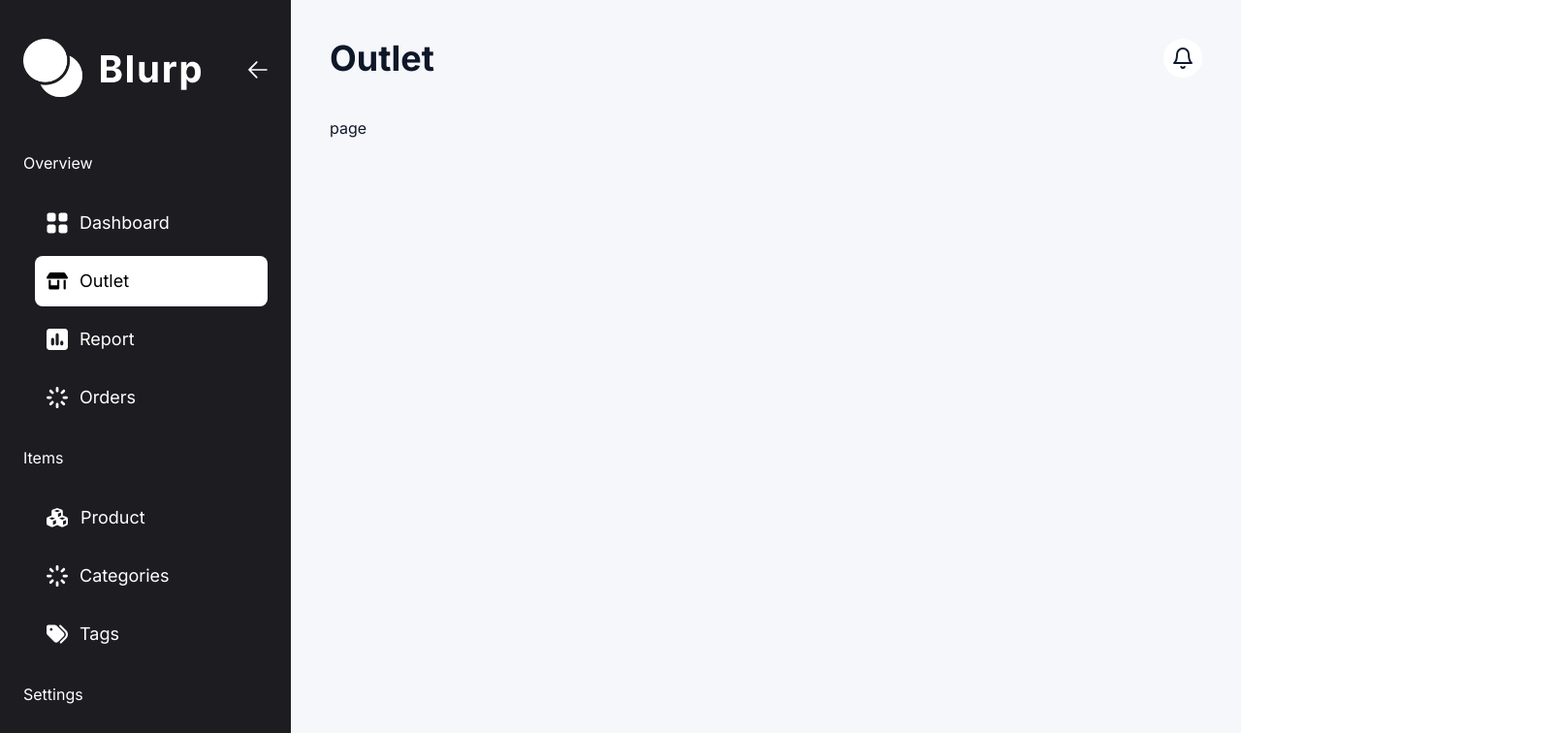
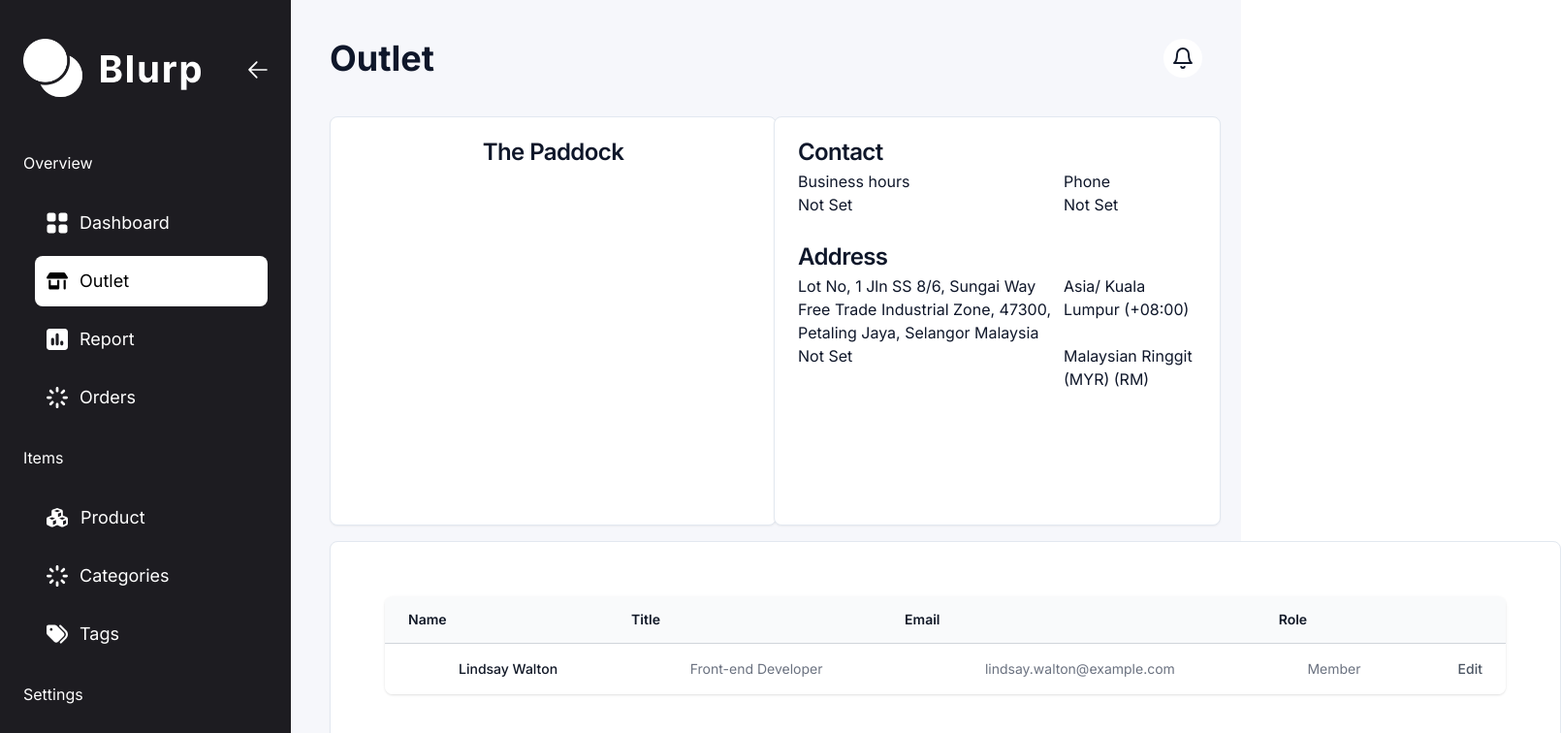
Before and after one commit to blurpp69/blurpp, a Next.js app: page /admin/outlet in a window 1280 px wide. Shown: the top 756 px of the page at 97% size, 1610 px wide, since content can reach past the window. Built offline with nearby package versions, Linux system fonts and the light colour scheme; no server answers; what pocketbase would draw is missing.

Commit message:
modified:   app/admin/outlet/page.tsx 	modified:   components/ui/input.tsx

```diff
--- a/app/admin/outlet/page.tsx
+++ b/app/admin/outlet/page.tsx
@@ -1,10 +1,159 @@
-import React from 'react'
+import React from "react"
+
+import { Button } from "@/components/ui/button"
+import {
+  Card,
+  CardContent,
+  CardDescription,
+  CardFooter,
+  CardHeader,
+  CardTitle,
+} from "@/components/ui/card"
+import { Label } from "@/components/ui/label"
+import {
+  Table,
+  TableBody,
+  TableCaption,
+  TableCell,
+  TableHead,
+  TableHeader,
+  TableRow,
+} from "@/components/ui/table"
+
+const people = [
+  {
+    name: "Lindsay Walton",
+    title: "Front-end Developer",
+    email: "lindsay.walton@example.com",
+    role: "Member",
+  },
+  // More people...
+]
 
 type Props = {}
 
 const page = (props: Props) => {
   return (
-    <div>page</div>
+    <div className=" grid h-56 grid-cols-2 content-normal gap-4">
+      <div>
+        {" "}
+        <Card className="h-[422px] w-[461px] text-center ">
+          <CardHeader>
+            <CardTitle> The Paddock</CardTitle>
+          </CardHeader>
+        </Card>
+      </div>
+      <div>
+        {" "}
+        <Card className="h-[422px] w-[461px]">
+          <CardHeader>
+            <CardTitle> Contact </CardTitle>
+            <div className=" grid grid-flow-row-dense grid-cols-3 grid-rows-3">
+              <div className="col-span-2">Business hours</div>
+              <div className="col-span-2">Not Set </div>
+              <div>Phone</div>
+              <div>Not Set</div>
+            </div>
+
+            <CardTitle> Address </CardTitle>
+            <div className=" grid grid-flow-row-dense grid-cols-3 grid-rows-3">
+              <div className="col-span-2">
+                Lot No, 1 Jln SS 8/6, Sungai Way Free Trade Industrial Zone,
+                47300, Petaling Jaya, Selangor Malaysia
+              </div>
+              <div className="col-span-2">Not Set </div>
+              <div>Asia/ Kuala Lumpur (+08:00)</div>
+              <div>Malaysian Ringgit (MYR) (RM)</div>
+            </div>
+          </CardHeader>
+        </Card>
+      </div>
+      <div>
+        <Card className="h-[300px] w-[1270px] text-center ">
+          <CardHeader>
+            <div className="px-4 sm:px-6 lg:px-8">
+              <div className="sm:flex sm:items-center">
+                <div className="sm:flex-auto"></div>
+                <div className="mt-4 sm:ml-16 sm:mt-0 sm:flex-none"></div>
+              </div>
+              <div className="mt-8 flex flex-col">
+                <div className="-mx-4 -my-2 overflow-x-auto sm:-mx-6 lg:-mx-8">
+                  <div className="inline-block min-w-full py-2 align-middle md:px-6 lg:px-8">
+                    <div className="ring-opacity-5/5 overflow-hidden shadow ring-1 ring-transparent md:rounded-lg">
+                      <table className="min-w-full divide-y divide-gray-300">
+                        <thead className="bg-gray-50">
+                          <tr>
+                            <th
+                              scope="col"
+                              className="py-3.5 pl-4 pr-3 text-left text-sm font-semibold text-gray-900 sm:pl-6"
+                            >
+                              Name
+                            </th>
+                            <th
+                              scope="col"
+                              className="px-3 py-3.5 text-left text-sm font-semibold text-gray-900"
+                            >
+                              Title
+                            </th>
+                            <th
+                              scope="col"
+                              className="px-3 py-3.5 text-left text-sm font-semibold text-gray-900"
+                            >
+                              Email
+                            </th>
+                            <th
+                              scope="col"
+                              className="px-3 py-3.5 text-left text-sm font-semibold text-gray-900"
+                            >
+                              Role
+                            </th>
+                            <th
+                              scope="col"
+                              className="relative py-3.5 pl-3 pr-4 sm:pr-6"
+                            >
+                              <span className="sr-only">Edit</span>
+                            </th>
+                          </tr>
+                        </thead>
+                        <tbody className="divide-y divide-gray-200 bg-white">
+                          {people.map((person) => (
+                            <tr key={person.email}>
+                              <td className="whitespace-nowrap py-4 pl-4 pr-3 text-sm font-medium text-gray-900 sm:pl-6">
+                                {person.name}
+                              </td>
+                              <td className="whitespace-nowrap px-3 py-4 text-sm text-gray-500">
+                                {person.title}
+                              </td>
+                              <td className="whitespace-nowrap px-3 py-4 text-sm text-gray-500">
+                                {person.email}
+                              </td>
+                              <td className="whitespace-nowrap px-3 py-4 text-sm text-gray-500">
+                                {person.role}
+                              </td>
+                              <td className="relative whitespace-nowrap py-4 pl-3 pr-4 text-right text-sm font-medium sm:pr-6">
+                                <a
+                                  href="#"
+                                  className="text-gray-600 hover:text-gray-900"
+                                >
+                                  Edit
+                                  <span className="sr-only">
+                                    , {person.name}
+                                  </span>
+                                </a>
+                              </td>
+                            </tr>
+                          ))}
+                        </tbody>
+                      </table>
+                    </div>
+                  </div>
+                </div>
+              </div>
+            </div>
+          </CardHeader>
+        </Card>
+      </div>
+    </div>
   )
 }
 
--- a/components/ui/input.tsx
+++ b/components/ui/input.tsx
@@ -3,7 +3,7 @@ import * as React from "react"
 import { cn } from "@/lib/utils"
 
 export interface InputProps
-  extends React.InputHTMLAttributes<HTMLInputElement> { }
+  extends React.InputHTMLAttributes<HTMLInputElement> {}
 
 const Input = React.forwardRef<HTMLInputElement, InputProps>(
   ({ className, type, ...props }, ref) => {
```
